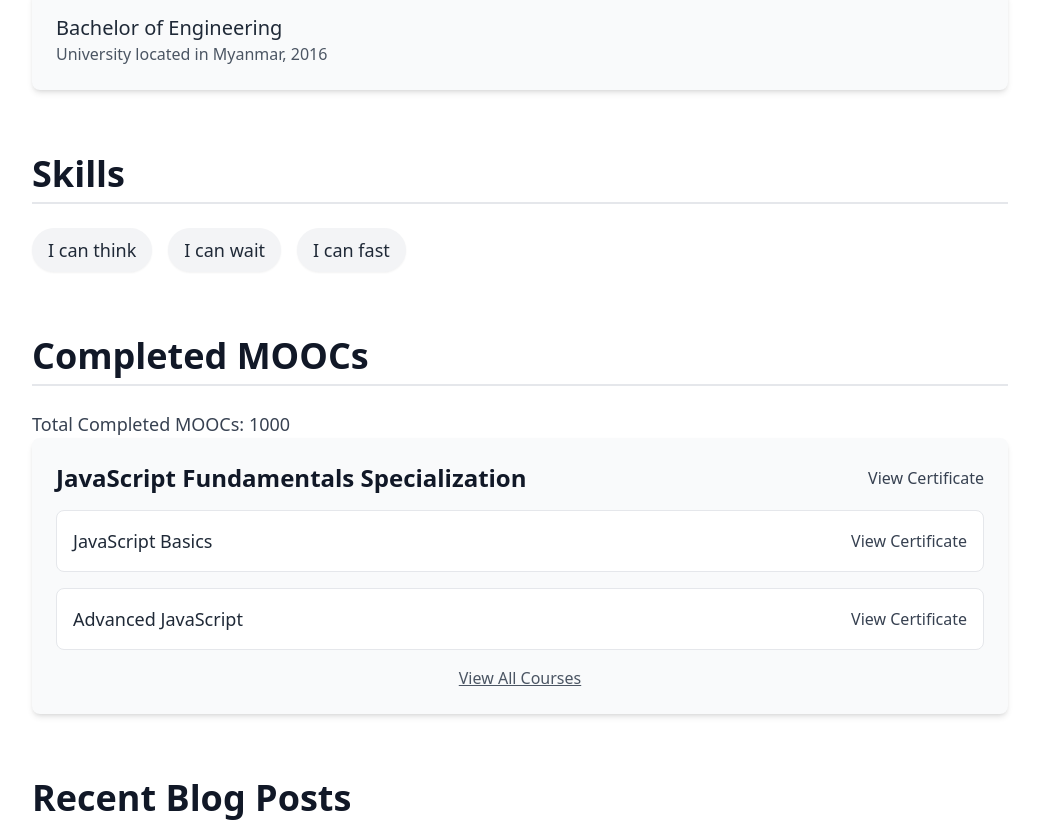
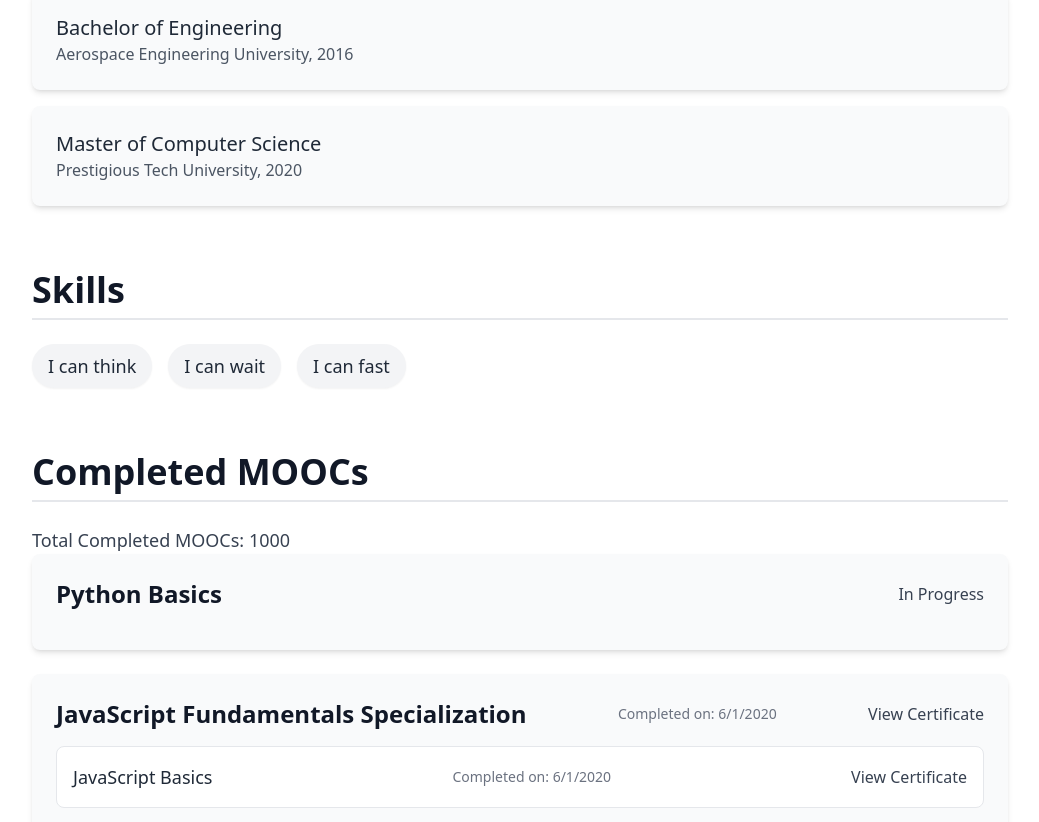
Before and after one commit to AungMyoKyaw/aungmyokyaw.com, a React (Vite) app in the folder react/: page / in a window 1280 px wide. Shown: the part 480-1302 px from the top of the page, without its empty margins (120-1159 px from the left). Built offline with nearby package versions, Linux system fonts and the light colour scheme.

Commit message:
feat: update

```diff
--- a/react/src/App.tsx
+++ b/react/src/App.tsx
@@ -21,29 +21,59 @@ const profileData = {
   ],
 };
 
-const educationData = {
+const educationData = [
+  {
     degree: "Bachelor of Engineering",
-  university: "University located in Myanmar",
+    university: "Aerospace Engineering University",
     graduationYear: "2016",
-};
+  },
+  {
+    degree: "Master of Computer Science",
+    university: "Prestigious Tech University",
+    graduationYear: "2020",
+  },
+];
 
 const skillsData = ["I can think", "I can wait", "I can fast"];
 
 const moocsData = {
   total: 1000,
-  specializationTitle: "JavaScript Fundamentals Specialization",
-  specializationLink: "specialization-certificate-link",
+  items: [
+    {
+      courseTitle: "Python Basics",
+      type: "Course",
+      status: "In Progress",
+      certificateLink: "#",
+      completedDate: "2020-06-01",
+    },
+    {
+      courseTitle: "JavaScript Fundamentals Specialization",
+      type: "Bundle",
+      status: "Completed",
+      certificateLink: "specialization-certificate-link",
+      completedDate: "2020-06-01",
       courses: [
         {
           title: "JavaScript Basics",
           certificateLink: "certificate-link-1",
+          completedDate: "2020-06-01",
         },
         {
           title: "Advanced JavaScript",
           certificateLink: "certificate-link-2",
+          completedDate: "2020-06-01",
         },
       ],
-  allMoocsLink: "all-moocs-link",
+    },
+    {
+      courseTitle: "Python Basics",
+      type: "Course",
+      status: "Completed",
+      certificateLink: "certificate-link-3",
+      completedDate: "2020-06-01",
+    },
+  ],
+  moreLink: "https://www.coursera.org/learner/aungmyokyaw",
 };
 
 const blogPostsData = [
@@ -97,12 +127,17 @@ const EducationSection: React.FC<{ education: typeof educationData }> = ({
     <h2 className="text-2xl sm:text-3xl md:text-4xl font-bold text-gray-900 border-b-2 border-gray-200 pb-2 mb-4 sm:mb-6">
       Education
     </h2>
-    <div className="bg-gray-50 p-4 sm:p-6 rounded-lg shadow-md">
-      <p className="text-lg sm:text-xl font-medium">{education.degree}</p>
+    {education.map((item, index) => (
+      <div
+        key={index}
+        className="bg-gray-50 p-4 sm:p-6 mb-4 rounded-lg shadow-md"
+      >
+        <p className="text-lg sm:text-xl font-medium">{item.degree}</p>
         <p className="text-gray-600">
-        {education.university}, {education.graduationYear}
+          {item.university}, {item.graduationYear}
         </p>
       </div>
+    ))}
   </section>
 );
 
@@ -135,27 +170,47 @@ const MOOCsSection: React.FC<{ moocs: typeof moocsData }> = ({ moocs }) => (
       Total Completed MOOCs: {moocs.total}
     </p>
     <div className="space-y-6">
-      <div className="bg-gray-50 p-4 sm:p-6 rounded-lg shadow-md">
+      {moocs.items.map((item, index) => (
+        <div key={index} className="bg-gray-50 p-4 sm:p-6 rounded-lg shadow-md">
           <div className="flex flex-col sm:flex-row justify-between items-start sm:items-center mb-4">
             <h3 className="text-xl sm:text-2xl font-semibold text-gray-900">
-            {moocs.specializationTitle}
+              {item.courseTitle}
             </h3>
+            {item.status === "Completed" && (
+              <p className="text-gray-500 text-sm">
+                Completed on:{" "}
+                {new Date(item.completedDate).toLocaleDateString()}
+              </p>
+            )}
             <a
-            href={moocs.specializationLink}
+              href={item.certificateLink}
               target="_blank"
-            className="text-gray-700 hover:underline mt-2 sm:mt-0"
+              className={`text-gray-700 hover:underline mt-2 sm:mt-0 ${
+                item.status === "In Progress"
+                  ? "pointer-events-none text-gray-400"
+                  : ""
+              }`}
               rel="noreferrer"
             >
-            View Certificate
+              {item.status === "In Progress"
+                ? "In Progress"
+                : "View Certificate"}
             </a>
           </div>
+          {item.type === "Bundle" && (
             <div className="space-y-4">
-          {moocs.courses.map((course, index) => (
+              {item.courses.map((course, courseIndex) => (
                 <div
-              key={index}
+                  key={courseIndex}
                   className="flex flex-col sm:flex-row justify-between items-start sm:items-center bg-white rounded-lg p-4 border border-gray-200"
                 >
-              <p className="text-base sm:text-lg font-medium">{course.title}</p>
+                  <p className="text-base sm:text-lg font-medium">
+                    {course.title}
+                  </p>
+                  <p className="text-gray-500 text-sm">
+                    Completed on:{" "}
+                    {new Date(course.completedDate).toLocaleDateString()}
+                  </p>
                   <a
                     href={course.certificateLink}
                     target="_blank"
@@ -167,16 +222,18 @@ const MOOCsSection: React.FC<{ moocs: typeof moocsData }> = ({ moocs }) => (
                 </div>
               ))}
             </div>
+          )}
+        </div>
+      ))}
       <div className="mt-4 text-center">
         <a
-            href={moocs.allMoocsLink}
+          href={moocs.moreLink}
           target="_blank"
           className="inline-block text-sm sm:text-base text-gray-600 hover:text-gray-800 underline transition duration-300 font-medium"
           rel="noreferrer"
         >
           View All Courses
         </a>
-        </div>
       </div>
     </div>
   </section>
```
Lines whose indentation alone changed are shown as unchanged.
